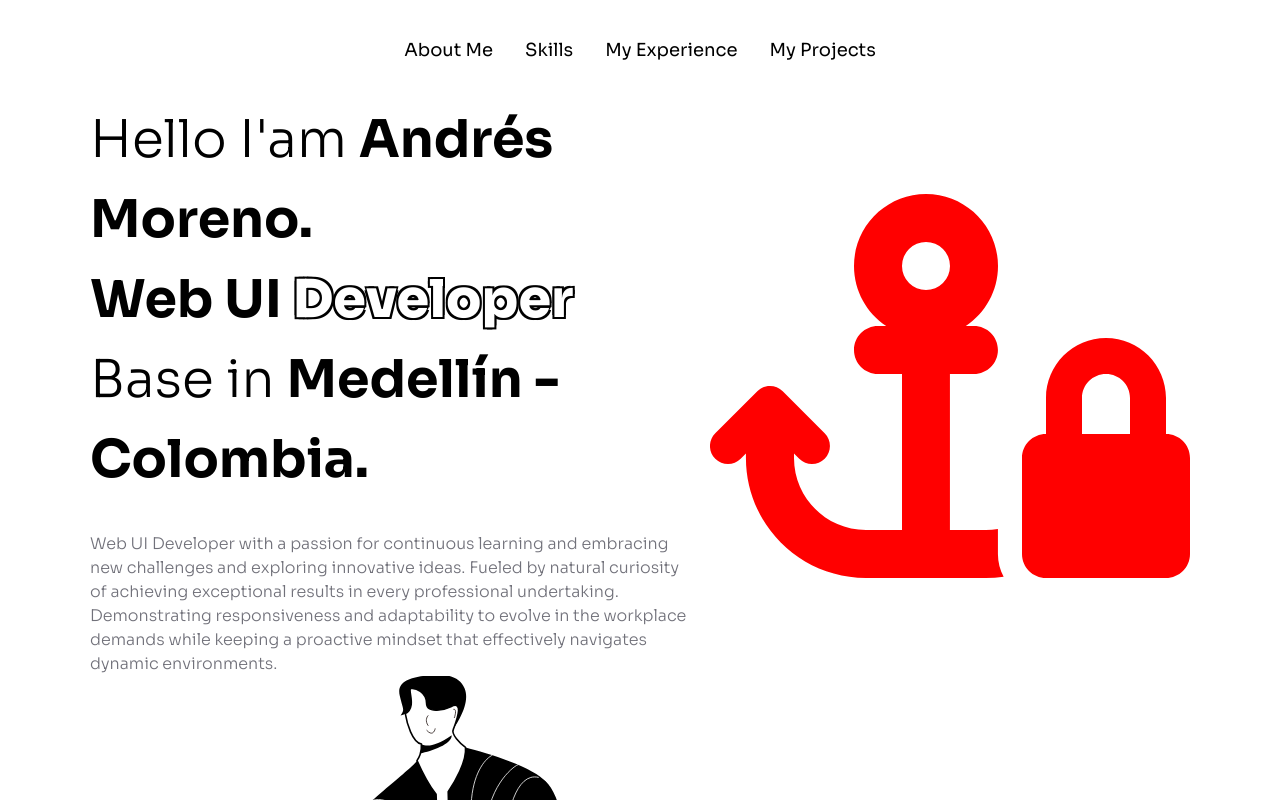
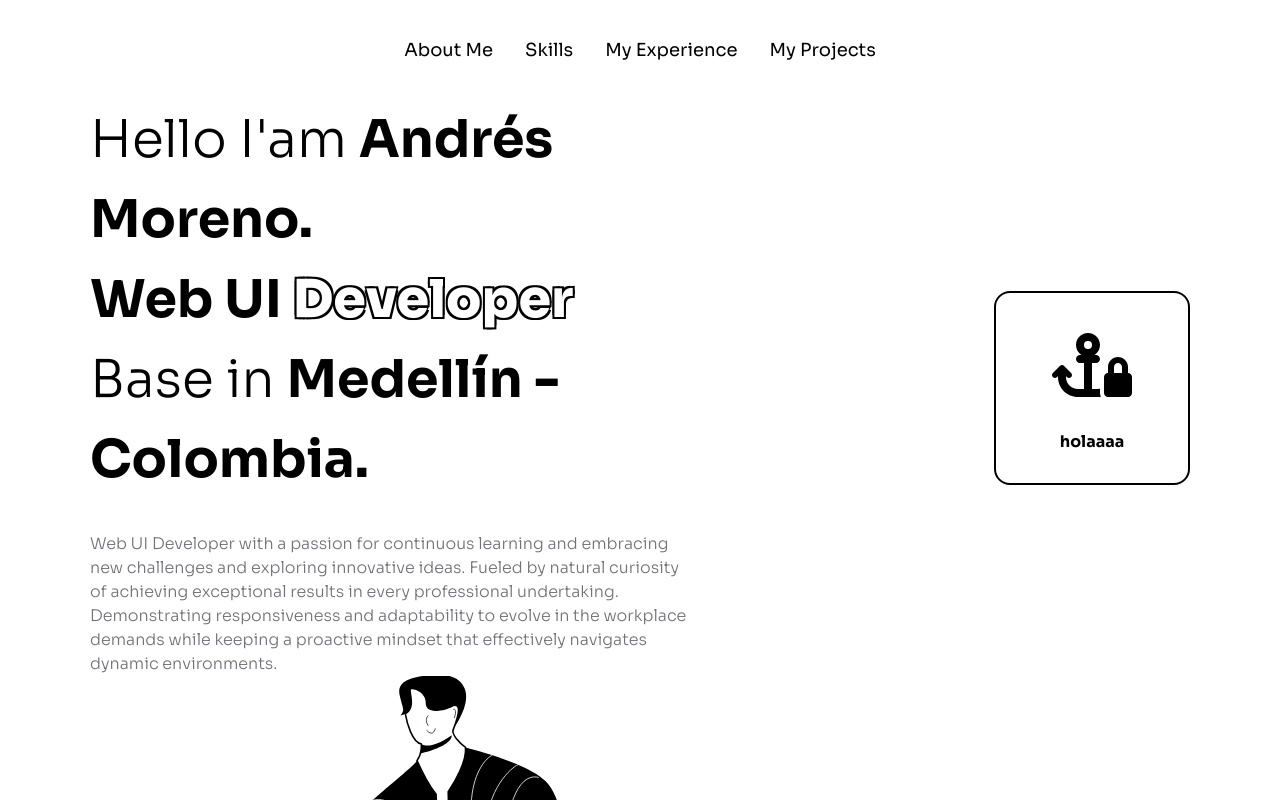
Before and after one commit to andresmorenoj/andresmorenoj, a Next.js app: page / in a window 1280 px wide. Shown: the top 800 px of the page. Built offline with nearby package versions, Linux system fonts and the light colour scheme.

Commit message:
feat: IconCard created

```diff
--- a/src/components/atoms/Icon/Icon.component.tsx
+++ b/src/components/atoms/Icon/Icon.component.tsx
@@ -1,6 +1,6 @@
 import { IconType, IconContext } from "react-icons";
 
-interface IIcon {
+export interface IIcon {
   iconType: IconType;
   size?: number;
   color?: string;
--- /dev/null
+++ b/src/components/hoc/RenderIf/RenderIf.component.tsx
@@ -0,0 +1,14 @@
+import { PropsWithChildren } from 'react';
+interface IRenderIfProps extends PropsWithChildren{
+  when: boolean;
+}
+
+/**
+ * This component is just sugar syntax for conditionally rendering something or not
+ * keeping a JSX syntax in the code and avoiding bad practices
+ *
+ * To consider:
+ * https://medium.com/geekculture/stop-using-for-conditional-rendering-in-react-a0f7b96200f8
+ */
+export const RenderIf: React.FC<IRenderIfProps> = ({ when, children }) =>
+  when ? <>{children}</> : null;
--- /dev/null
+++ b/src/components/hoc/index.ts
@@ -0,0 +1 @@
+export * from './RenderIf/RenderIf.component'
--- /dev/null
+++ b/src/components/molecules/IconCard/IconCard.component.tsx
@@ -0,0 +1,29 @@
+import { Icon } from "@components/atoms/Icon/Icon.component";
+import { IconType } from "react-icons";
+
+import { StyledWrapper } from "./IconCard.styles";
+import { Text } from "@components/atoms";
+import { RenderIf } from "@components/hoc";
+
+export type TVariant = "default" | "withLabel";
+
+export interface IIConCard {
+  variant: TVariant;
+  icon: IconType;
+	label?: string
+}
+
+export const IconCard: React.FC<IIConCard> = ({
+  variant = "default",
+  icon,
+	label
+}) => {
+  return (
+    <StyledWrapper variant={variant}>
+      <Icon iconType={icon} size={variant === "default" ? 2 : 5} />
+      <RenderIf when={variant === 'withLabel'}>
+        <Text variant="semiBold">{label}</Text>
+      </RenderIf>
+    </StyledWrapper>
+  );
+};
--- /dev/null
+++ b/src/components/molecules/IconCard/IconCard.styles.tsx
@@ -0,0 +1,38 @@
+import styled, { DefaultTheme, css } from "styled-components";
+
+import { IIConCard, TVariant } from "./IconCard.component";
+import {
+  withFlexContentCentered,
+  withBorder,
+  withBorderRadius,
+} from "@theme/baseTheme/mixins";
+
+const variantStyles = (theme: DefaultTheme, variant: TVariant) => {
+  if (variant === "default") {
+    return css`
+      padding: calc(
+        ${theme.measurements.large} - ${theme.measurements.extraExtraSmall}
+      );
+    `;
+  } else {
+    return css`
+      flex-direction: column;
+      gap: ${theme.measurements.medium};
+      padding: calc(
+          ${theme.measurements.extraLarge} - ${theme.measurements.medium}
+        )
+        ${theme.measurements.extraLarge};
+    `;
+  }
+};
+
+export const StyledWrapper = styled.div<Omit<IIConCard, "icon">>(
+  ({ theme, variant }) => {
+    return css`
+      ${withFlexContentCentered()};
+      ${withBorder(theme.colors.primary.neutralBlack, "2px")};
+      ${withBorderRadius(theme.measurements.small)};
+      ${variantStyles(theme, variant)};
+    `;
+  }
+);
--- a/src/components/molecules/index.ts
+++ b/src/components/molecules/index.ts
@@ -1 +1,2 @@
 export * from './TextsContentContainer/TextsContentContainer.component';
+export * from './IconCard/IconCard.component'
--- a/src/components/organisms/IntroductionSection/IntroductionSection.component.tsx
+++ b/src/components/organisms/IntroductionSection/IntroductionSection.component.tsx
@@ -1,7 +1,7 @@
 import { FaAnchorLock } from "react-icons/fa6";
 import { contentData } from "@constants/index";
 
-import { TextsContentContainer } from "@components/molecules";
+import { IconCard, TextsContentContainer } from "@components/molecules";
 import { Heading, Text, ImageFigure, Icon } from "@components/atoms";
 
 import { StyledSectionContainer } from "./IntroductionSection.styled";
@@ -18,9 +18,15 @@ export const IntroductionSection: React.FC = () => (
           fontWeight="extraBold"
         >
           <Text variant="normal">{`${contentData.greet.content} `}</Text>
-          <Text variant="semiBold">{`${contentData.name.content}`}<br/></Text>
+          <Text variant="semiBold">
+            {`${contentData.name.content}`}
+            <br />
+          </Text>
           <Text variant="semiBold">{`${contentData.job.content} `}</Text>
-          <Text variant="outline">{`${contentData.job_title.content}`}<br/></Text>
+          <Text variant="outline">
+            {`${contentData.job_title.content}`}
+            <br />
+          </Text>
           <Text variant="normal">{`${contentData.location.content} `}</Text>
           <Text variant="semiBold">{`${contentData.location_city.content}`}</Text>
         </Heading>
@@ -31,7 +37,7 @@ export const IntroductionSection: React.FC = () => (
         </p>
       }
     />
-      <Icon color="red" iconType={FaAnchorLock} size={30}/>
+    <IconCard icon={FaAnchorLock} variant="withLabel" label="holaaaa"/>
     <ImageFigure width={100} />
   </StyledSectionContainer>
 );
--- /dev/null
+++ b/src/theme/baseTheme/mixins/borders.mixin.ts
@@ -0,0 +1,17 @@
+import { css, RuleSet } from "styled-components";
+import { theme } from "@theme/theme.main";
+
+export const withBorder = (
+  color: string = theme.colors.primary.neutralBlack,
+  size = "1px"
+): RuleSet =>
+  css`
+    border: ${size} solid ${color};
+  `;
+
+export const withBorderRadius = (
+  borderRadius: string = theme.measurements.extraExtraSmall
+): RuleSet =>
+  css`
+    border-radius: ${borderRadius};
+  `;
--- a/src/theme/baseTheme/mixins/index.ts
+++ b/src/theme/baseTheme/mixins/index.ts
@@ -1,2 +1,3 @@
 export * from './flex.mixin';
-export * from './withMultipleOf.mixin'
+export * from './withMultipleOf.mixin';
+export * from './borders.mixin';
```
